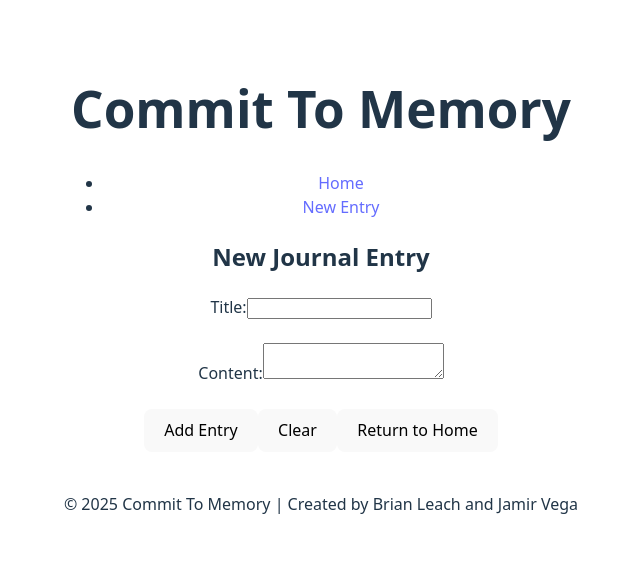
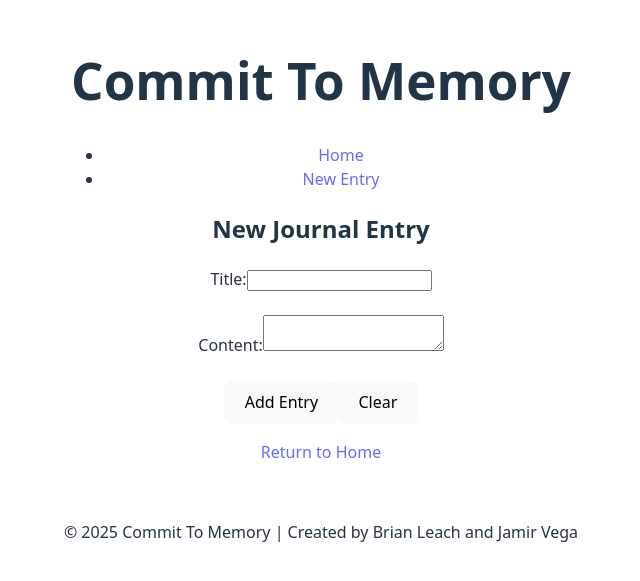
Before and after one commit to Jvega6532/commit-to-memory, a React (Vite) app in the folder frontend/: page /new_entry in a window 1280 px wide. Shown: the part 111-692 px from the top of the page, without its empty margins (319-959 px from the left). Built offline with nearby package versions, Linux system fonts and the light colour scheme.

Commit message:
Complete base structure of Application Rough

```diff
--- a/frontend/src/Entry.jsx
+++ b/frontend/src/Entry.jsx
@@ -54,22 +54,24 @@ function Entry() {
 
     return (
         <div>
-            <h2>{entry.title}</h2>
-            <p>{entry.post_date}</p>
+            <h2>{entry.title} | {entry.post_date}</h2>
             <p>{entry.content}</p>
             <h3>Todos</h3>
+            <input type="text" placeholder="Add a todo ..." />   <button>Add Todo</button>
+            <br></br>
+            <br></br>
             <ul>
                 {todos.map(todo => (
                     <li key={todo.todo_id}>
-                        <p>{todo.task} </p>
+                        <p>{todo.task}                     <input type="checkbox" checked={todo.completed} /></p>                         <br></br>
                         <button>Edit Todo</button> <button>Delete Todo</button>
                     </li>
                 ))}
             </ul>
-            <button>Add Todo</button>
+
             <br></br>
             <br></br>
-            <button>Return to Home</button>
+            <p><Link to="/">Return to Home</Link></p>
 
         </div>
     );
--- a/frontend/src/NewEntry.jsx
+++ b/frontend/src/NewEntry.jsx
@@ -1,3 +1,4 @@
+import { Link } from "react-router";
 {/*
     This will be the form for adding a new entry
     to the entry database table
@@ -22,7 +23,7 @@ function NewEntry() {
                 <br></br>
                 <button type="submit">Add Entry</button>
                 <button type="reset">Clear</button>
-                <button>Return to Home</button>
+                <p><Link to="/">Return to Home</Link></p>
             </form>
         </div>
     );
```
